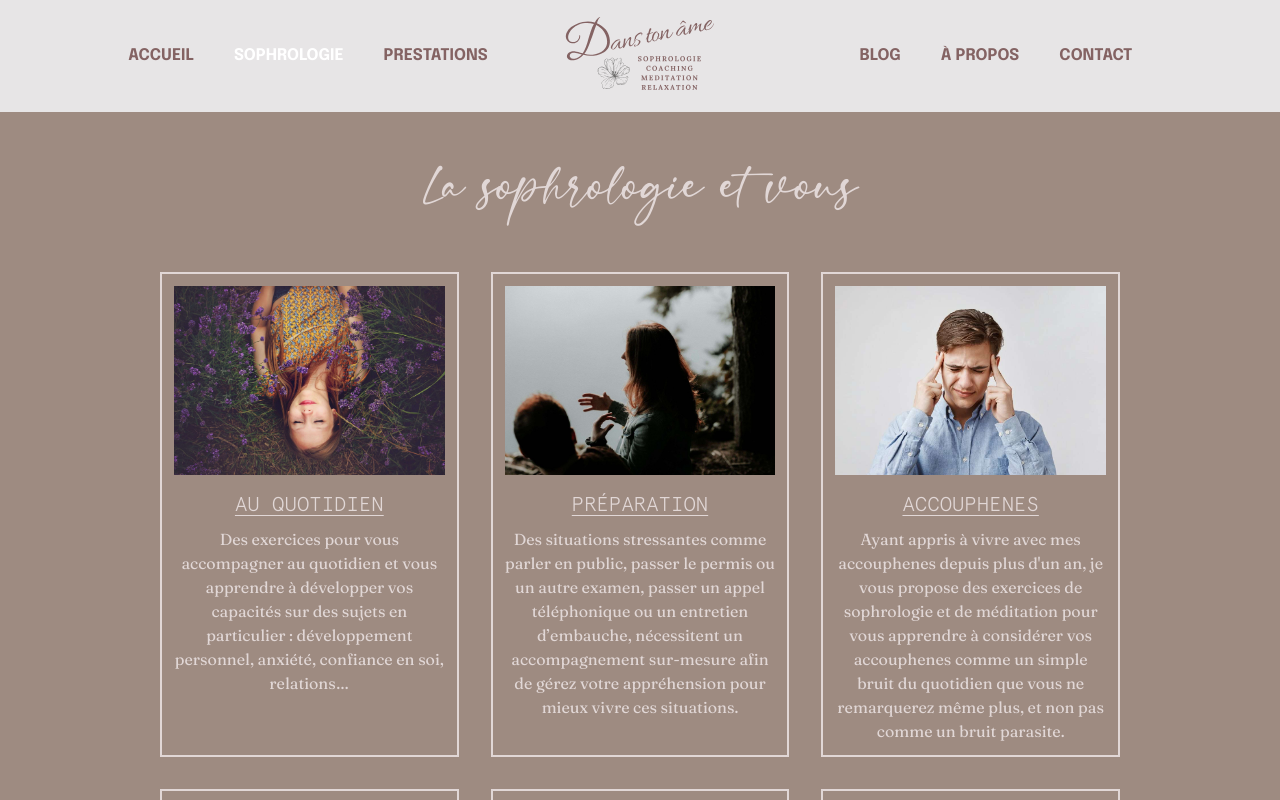
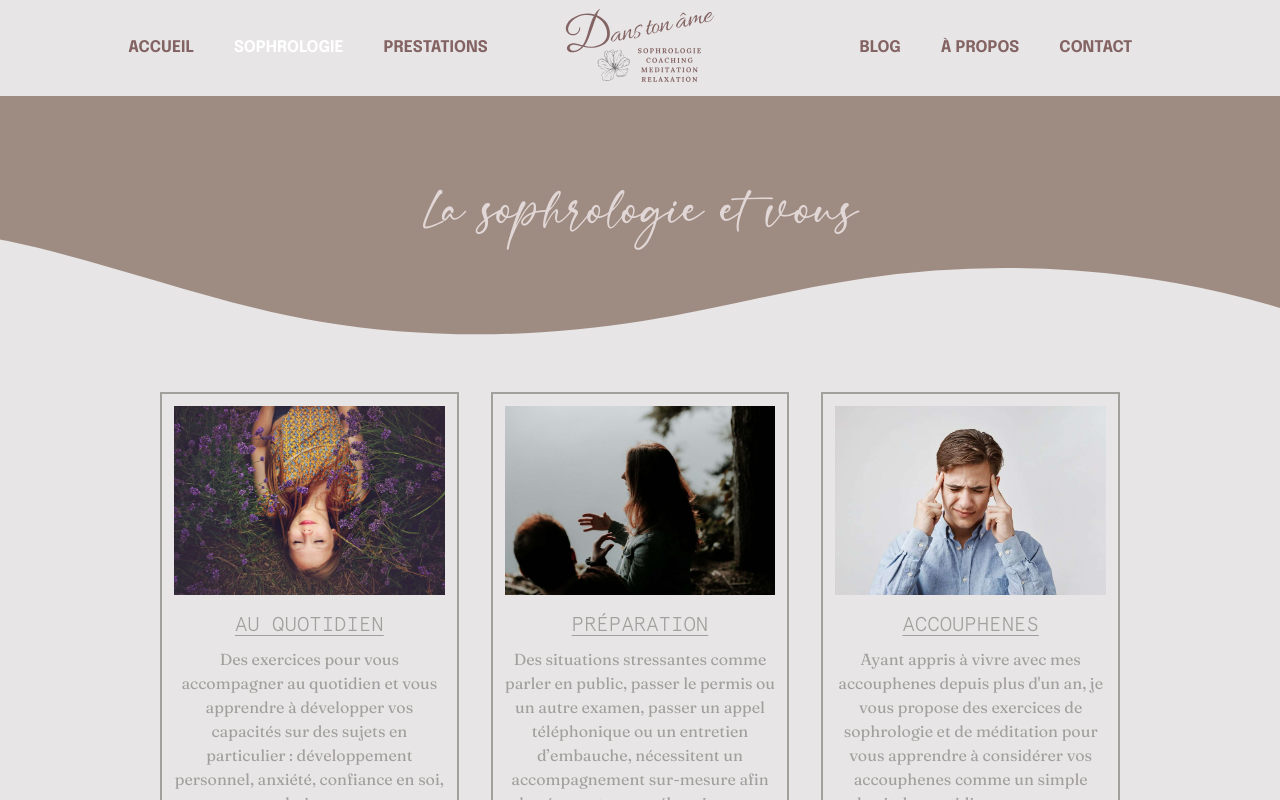
Before and after one commit to Tfregona/Dans_Ton_Ame, a Next.js app: page /sophrology in a window 1280 px wide. Shown: the top 800 px of the page. Built offline with nearby package versions, Linux system fonts and the light colour scheme.

Commit message:
Waves + form style

```diff
--- a/components/homepage/contact.js
+++ b/components/homepage/contact.js
@@ -14,7 +14,8 @@ export default function Conact() {
     }
   ]
   return (
-    <div className="px-6 py-20 max-w-7xl mx-auto lg:px-8 text-center">
+    <div className="relative">
+      <div className="px-6 pt-16 pb-24 max-w-7xl mx-auto lg:px-8 text-center">
         <p className="mb-4 text-xl">SUIVRE L'ACTUALITÉ</p>
         <div className="flex items-center justify-center space-x-6">
           {Socials.map((item) => (
@@ -37,5 +38,19 @@ export default function Conact() {
           ))}
         </div>
       </div>
+      <div class="custom-shape-divider-bottom-1648732741">
+        <svg
+          data-name="Layer 1"
+          xmlns="http://www.w3.org/2000/svg"
+          viewBox="0 0 1200 120"
+          preserveAspectRatio="none"
+        >
+          <path
+            d="M321.39,56.44c58-10.79,114.16-30.13,172-41.86,82.39-16.72,168.19-17.73,250.45-.39C823.78,31,906.67,72,985.66,92.83c70.05,18.48,146.53,26.09,214.34,3V0H0V27.35A600.21,600.21,0,0,0,321.39,56.44Z"
+            class="shape-fill-white"
+          ></path>
+        </svg>
+      </div>
+    </div>
   )
 }
--- a/components/layouts/navbar.js
+++ b/components/layouts/navbar.js
@@ -72,10 +72,14 @@ export default function Navbar() {
     }
   ]
   return (
-    <Disclosure as="nav" className="bg-dta_graylight">
+    <div className="h-24">
+      <Disclosure
+        as="nav"
+        className="bg-dta_graylight mt-0 fixed w-full z-10 top-0"
+      >
         {({ open }) => (
           <>
-          <div className="max-w-7xl mx-auto py-2 px-2 sm:px-6 lg:px-8">
+            <div className="max-w-7xl mx-auto px-2 sm:px-6 lg:px-8">
               <div className="relative flex items-center justify-between">
                 {/* Icons for responsive */}
                 <div className="absolute inset-y-0 left-0 flex items-center lg:hidden">
@@ -167,5 +171,6 @@ export default function Navbar() {
           </>
         )}
       </Disclosure>
+    </div>
   )
 }
--- a/components/sophrology/cards.js
+++ b/components/sophrology/cards.js
@@ -46,15 +46,30 @@ export default function Services() {
   ]
 
   return (
-    <div className="text-dta_gray pb-14">
-      <p className="py-8 md:py-14 text-center font-steinfeld text-5xl">
-        La sophrologie et vous
-      </p>
-      <div className="px-6 pb-14 max-w-5xl mx-auto md:px-8 grid grid-cols-1 md:grid-cols-3 gap-8">
+    <div className="text-dta_graydark pb-14">
+      <div className="relative bg-dta_brown">
+        <p className="py-8 md:py-24 text-dta_gray text-center font-steinfeld text-5xl">
+          La sophrologie et vous
+        </p>
+        <div class="custom-shape-divider-bottom-1648732741">
+          <svg
+            data-name="Layer 1"
+            xmlns="http://www.w3.org/2000/svg"
+            viewBox="0 0 1200 120"
+            preserveAspectRatio="none"
+          >
+            <path
+              d="M321.39,56.44c58-10.79,114.16-30.13,172-41.86,82.39-16.72,168.19-17.73,250.45-.39C823.78,31,906.67,72,985.66,92.83c70.05,18.48,146.53,26.09,214.34,3V0H0V27.35A600.21,600.21,0,0,0,321.39,56.44Z"
+              class="shape-fill-background"
+            ></path>
+          </svg>
+        </div>
+      </div>
+      <div className="px-6 py-14 max-w-5xl mx-auto md:px-8 grid grid-cols-1 md:grid-cols-3 gap-8">
         {Services.map((service) => (
           <div
             key={service.id}
-            className="p-3 text-center border-2 border-dta_gray ease-in-out delay-150 hover:-translate-y-2 hover:scale-105 duration-300"
+            className="p-3 text-center border-2 border-dta_graydark ease-in-out delay-150 hover:-translate-y-2 hover:scale-105 duration-300"
           >
             <Image
               src={service.image}
--- a/pages/index.js
+++ b/pages/index.js
@@ -6,6 +6,7 @@ import Sessions from '../components/homepage/sessions'
 import Values from '../components/homepage/values'
 import Contact from '../components/homepage/contact'
 
+// Import for animation on scroll
 import { useEffect, useRef } from 'react'
 import { gsap } from 'gsap'
 import { ScrollTrigger } from 'gsap/ScrollTrigger'
@@ -13,6 +14,7 @@ import { ScrollToPlugin } from 'gsap/ScrollToPlugin'
 gsap.registerPlugin(ScrollTrigger, ScrollToPlugin)
 
 export default function Home() {
+  // Animation on scroll
   const titlref = useRef()
   const onLoad = () => {
     gsap.timeline().fromTo(
@@ -71,7 +73,7 @@ export default function Home() {
           backgroundPosition: 'center'
         }}
       >
-        <div className="p-5 py-24">
+        <div className="title p-5 py-24">
           <h1 className="text-4xl" ref={titlref}>
             <span className="letter-title">A</span>
             <span className="letter-title">L</span>
--- a/pages/sophrology.js
+++ b/pages/sophrology.js
@@ -2,7 +2,7 @@ import ServicesCards from '../components/sophrology/cards'
 
 export default function Sophrology() {
   return (
-    <div className="bg-dta_brown">
+    <div className="">
       {/* Services */}
       <ServicesCards />
     </div>
--- a/styles/globals.css
+++ b/styles/globals.css
@@ -1,45 +1,45 @@
-@import url("https://fonts.googleapis.com/css2?family=Fraunces:ital,wght@0,100;0,200;0,300;0,400;0,500;0,600;0,700;0,800;0,900;1,100;1,200;1,300;1,400;1,500;1,600;1,700;1,800;1,900&display=swap");
-@import url("https://fonts.googleapis.com/css2?family=Epilogue:ital,wght@0,100;0,200;0,300;0,400;0,500;0,600;0,700;0,800;0,900;1,100;1,200;1,300;1,400;1,500;1,600;1,700;1,800;1,900&display=swap");
+@import url('https://fonts.googleapis.com/css2?family=Fraunces:ital,wght@0,100;0,200;0,300;0,400;0,500;0,600;0,700;0,800;0,900;1,100;1,200;1,300;1,400;1,500;1,600;1,700;1,800;1,900&display=swap');
+@import url('https://fonts.googleapis.com/css2?family=Epilogue:ital,wght@0,100;0,200;0,300;0,400;0,500;0,600;0,700;0,800;0,900;1,100;1,200;1,300;1,400;1,500;1,600;1,700;1,800;1,900&display=swap');
 @tailwind base;
 @tailwind components;
 @tailwind utilities;
 
 /* Font Apercu */
 @font-face {
-  font-family: "Apercu";
+  font-family: 'Apercu';
   font-style: normal;
   font-weight: normal;
-  src: url("/fonts/apercu/ApercuMonoPro-Regular.woff2") format("woff2"),
-    url("/fonts/apercu/ApercuMonoPro-Regular.woff") format("woff");
+  src: url('/fonts/apercu/ApercuMonoPro-Regular.woff2') format('woff2'),
+    url('/fonts/apercu/ApercuMonoPro-Regular.woff') format('woff');
 }
 @font-face {
-  font-family: "Apercu";
+  font-family: 'Apercu';
   font-style: normal;
   font-weight: 300;
-  src: url("/fonts/apercu/ApercuMonoPro-Light.woff2") format("woff2"),
-    url("/fonts/apercu/ApercuMonoPro-Light.woff") format("woff");
+  src: url('/fonts/apercu/ApercuMonoPro-Light.woff2') format('woff2'),
+    url('/fonts/apercu/ApercuMonoPro-Light.woff') format('woff');
 }
 @font-face {
-  font-family: "Apercu";
+  font-family: 'Apercu';
   font-style: normal;
   font-weight: 600;
-  src: url("/fonts/apercu/ApercuMonoPro-Medium.woff2") format("woff2"),
-    url("/fonts/apercu/ApercuMonoPro-Medium.woff") format("woff");
+  src: url('/fonts/apercu/ApercuMonoPro-Medium.woff2') format('woff2'),
+    url('/fonts/apercu/ApercuMonoPro-Medium.woff') format('woff');
 }
 @font-face {
-  font-family: "Apercu";
+  font-family: 'Apercu';
   font-style: normal;
   font-weight: bold;
-  src: url("/fonts/apercu/ApercuMonoPro-Bold.woff2") format("woff2"),
-    url("/fonts/apercu/ApercuMonoPro-Bold.woff") format("woff");
+  src: url('/fonts/apercu/ApercuMonoPro-Bold.woff2') format('woff2'),
+    url('/fonts/apercu/ApercuMonoPro-Bold.woff') format('woff');
 }
 /* Font Steinfeld */
 @font-face {
-  font-family: "Steinfeld";
+  font-family: 'Steinfeld';
   font-style: normal;
   font-weight: normal;
-  src: url("/fonts/steinfeld/steinfeld_demo-webfont.woff2") format("woff2"),
-    url("/fonts/steinfeld/steinfeld_demo-webfont.woff") format("woff");
+  src: url('/fonts/steinfeld/steinfeld_demo-webfont.woff2') format('woff2'),
+    url('/fonts/steinfeld/steinfeld_demo-webfont.woff') format('woff');
 }
 
 html,
@@ -59,3 +59,36 @@ a {
 * {
   box-sizing: border-box;
 }
+
+.custom-shape-divider-bottom-1648732741 {
+  position: absolute;
+  bottom: 0;
+  left: 0;
+  width: 100%;
+  overflow: hidden;
+  line-height: 0;
+  transform: rotate(180deg);
+}
+
+.custom-shape-divider-bottom-1648732741 svg {
+  position: relative;
+  display: block;
+  width: calc(121% + 1.3px);
+  height: 123px;
+}
+
+/** For mobile devices **/
+@media (max-width: 767px) {
+  .custom-shape-divider-bottom-1648732741 svg {
+    width: calc(121% + 1.3px);
+    height: 78px;
+  }
+}
+
+.custom-shape-divider-bottom-1648732741 .shape-fill-background {
+  fill: #e7e5e6;
+}
+
+.custom-shape-divider-bottom-1648732741 .shape-fill-white {
+  fill: #f3f4f6;
+}
--- a/tailwind.config.js
+++ b/tailwind.config.js
@@ -1,37 +1,38 @@
-const colors = require("tailwindcss/colors");
+const colors = require('tailwindcss/colors')
 
 module.exports = {
   content: [
-    "./pages/**/*.{js,ts,jsx,tsx}",
-    "./components/**/*.{js,ts,jsx,tsx}",
+    './pages/**/*.{js,ts,jsx,tsx}',
+    './components/**/*.{js,ts,jsx,tsx}'
   ],
   theme: {
     colors: {
-      transparent: "transparent",
-      current: "currentColor",
+      transparent: 'transparent',
+      current: 'currentColor',
       black: colors.black,
       white: colors.white,
       blue: colors.blue,
+      red: colors.red,
       gray: colors.gray,
       emerald: colors.emerald,
       indigo: colors.indigo,
       purple: colors.purple,
       yellow: colors.yellow,
-      dta_pinklight: "#EAD8CA",
-      dta_pink: "#D9A6A0",
-      dta_brown: "#9E8B81",
-      dta_graylight: "#E7E5E6",
-      dta_gray: "#E1D7D6",
-      dta_graydark: "#A2A09D",
+      dta_pinklight: '#EAD8CA',
+      dta_pink: '#D9A6A0',
+      dta_brown: '#9E8B81',
+      dta_graylight: '#E7E5E6',
+      dta_gray: '#E1D7D6',
+      dta_graydark: '#A2A09D'
     },
     extend: {
       fontFamily: {
         fraunces: ['"Fraunces"'],
         apercu: ['"Apercu"'],
         epilogue: ['"Epilogue"'],
-        steinfeld: ['"Steinfeld"'],
-      },
-    },
+        steinfeld: ['"Steinfeld"']
+      }
+    }
   },
-  plugins: [],
-};
+  plugins: []
+}
```
Also changed, not shown: pages/contact.js (+113 -15 lines). Lines whose indentation alone changed are shown as unchanged.
